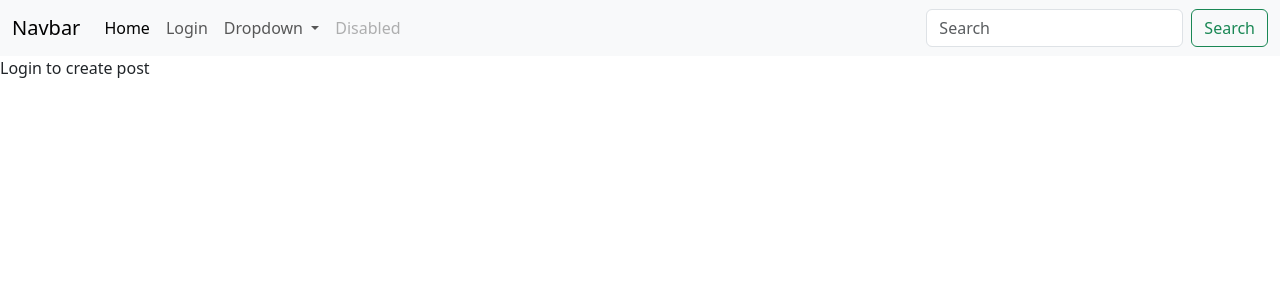
After one commit to songlei1979/simple_blog_24s2, a Django app: page /post_create_2/ in a window 1280 px wide. The commit adds this page. Shown: the top 300 px of the page. Run offline with Django 5.2, Linux system fonts and the light colour scheme.

Commit message:
auth and function based view

```diff
--- a/blog/models.py
+++ b/blog/models.py
@@ -1,3 +1,4 @@
+from django.contrib.auth.models import User
 from django.db import models
 
 # Create your models here.
@@ -13,6 +14,7 @@ class Post(models.Model):
     category = models.ForeignKey(Category, on_delete=models.CASCADE)
     created_at = models.DateTimeField(auto_now_add=True)
     updated_at = models.DateTimeField(auto_now=True)
+    author = models.ForeignKey(User, on_delete=models.CASCADE)
 
     def __str__(self):
         return self.title
--- a/blog/urls.py
+++ b/blog/urls.py
@@ -1,6 +1,6 @@
 from django.urls import path
 
-from blog.views import HomeView, PostDetailView, PostCreateView, PostUpdateView, PostDeleteView
+from blog.views import HomeView, PostDetailView, PostCreateView, PostUpdateView, PostDeleteView, create_post
 
 urlpatterns = [
     path('', HomeView.as_view(), name='home'),
@@ -16,4 +16,5 @@ urlpatterns = [
     path('post_delete/<int:pk>/',
          PostDeleteView.as_view(),
          name='post_delete'),
+    path('post_create_2/', create_post, name='post_create_function'),
 ]
--- a/blog/views.py
+++ b/blog/views.py
@@ -1,8 +1,10 @@
+from django.contrib.auth.models import User
 from django.shortcuts import render
 from django.urls import reverse_lazy
 from django.views.generic import ListView, DetailView, CreateView, UpdateView, DeleteView
 
-from blog.models import Post
+from blog.forms import CreateForm
+from blog.models import Post, Category
 
 
 # Create your views here.
@@ -11,22 +13,26 @@ class HomeView(ListView):
     template_name = 'home.html'
     ordering = ['-created_at']
 
+
 class PostDetailView(DetailView):
     model = Post
     template_name = 'post_detail.html'
 
+
 class PostCreateView(CreateView):
     model = Post
-    fields = ['title', 'content', 'category']
+    form_class = CreateForm
     template_name = 'post_create.html'
+
 
 class PostUpdateView(UpdateView):
     model = Post
-    fields = ['title', 'content', 'category']
+    form_class = CreateForm
     template_name = 'post_update.html'
 
     def get_success_url(self):
         return f'/post_detail/{self.object.id}/'
+
 
 class PostDeleteView(DeleteView):
     model = Post
@@ -34,3 +40,19 @@ class PostDeleteView(DeleteView):
 
     def get_success_url(self):
         return reverse_lazy('home')
+
+
+def create_post(request):
+    if request.method == 'GET':
+        categories = Category.objects.all()
+        return render(request, 'post_create_function.html',
+                      {'categories': categories})
+    title = request.POST.get('title')
+    content = request.POST.get('content')
+    category_id = request.POST.get('category_id')
+    category = Category.objects.get(id=category_id)
+    author_id = request.POST.get('author_id')
+    author = User.objects.get(id=author_id)
+    Post.objects.create(title=title, content=content, category=category,
+                        author=author)
+    return render(request, 'post_create_function.html')
--- a/simple_blog_24s2/settings.py
+++ b/simple_blog_24s2/settings.py
@@ -123,3 +123,6 @@ STATIC_URL = 'static/'
 # https://docs.djangoproject.com/en/5.1/ref/settings/#default-auto-field
 
 DEFAULT_AUTO_FIELD = 'django.db.models.BigAutoField'
+
+LOGIN_REDIRECT_URL = '/'
+LOGOUT_REDIRECT_URL = '/'
--- a/simple_blog_24s2/urls.py
+++ b/simple_blog_24s2/urls.py
@@ -20,4 +20,5 @@ from django.urls import path, include
 urlpatterns = [
     path('admin/', admin.site.urls),
     path('', include('blog.urls')),
+    path("accounts/", include("django.contrib.auth.urls")),
 ]
--- a/templates/base.html
+++ b/templates/base.html
@@ -1,8 +1,11 @@
 <!DOCTYPE html>
 <html lang="en">
 <head>
-    <link href="https://cdn.jsdelivr.net/npm/bootstrap@5.3.3/dist/css/bootstrap.min.css" rel="stylesheet" integrity="sha384-QWTKZyjpPEjISv5WaRU9OFeRpok6YctnYmDr5pNlyT2bRjXh0JMhjY6hW+ALEwIH" crossorigin="anonymous">
-    <script src="https://cdn.jsdelivr.net/npm/bootstrap@5.3.3/dist/js/bootstrap.bundle.min.js" integrity="sha384-YvpcrYf0tY3lHB60NNkmXc5s9fDVZLESaAA55NDzOxhy9GkcIdslK1eN7N6jIeHz" crossorigin="anonymous"></script>
+    <link href="https://cdn.jsdelivr.net/npm/bootstrap@5.3.3/dist/css/bootstrap.min.css" rel="stylesheet"
+          integrity="sha384-QWTKZyjpPEjISv5WaRU9OFeRpok6YctnYmDr5pNlyT2bRjXh0JMhjY6hW+ALEwIH" crossorigin="anonymous">
+    <script src="https://cdn.jsdelivr.net/npm/bootstrap@5.3.3/dist/js/bootstrap.bundle.min.js"
+            integrity="sha384-YvpcrYf0tY3lHB60NNkmXc5s9fDVZLESaAA55NDzOxhy9GkcIdslK1eN7N6jIeHz"
+            crossorigin="anonymous"></script>
     <meta charset="UTF-8">
     <title>
         {% block title %}
@@ -13,7 +16,8 @@
 <nav class="navbar navbar-expand-lg bg-body-tertiary">
     <div class="container-fluid">
         <a class="navbar-brand" href="#">Navbar</a>
-    <button class="navbar-toggler" type="button" data-bs-toggle="collapse" data-bs-target="#navbarSupportedContent" aria-controls="navbarSupportedContent" aria-expanded="false" aria-label="Toggle navigation">
+        <button class="navbar-toggler" type="button" data-bs-toggle="collapse" data-bs-target="#navbarSupportedContent"
+                aria-controls="navbarSupportedContent" aria-expanded="false" aria-label="Toggle navigation">
             <span class="navbar-toggler-icon"></span>
         </button>
         <div class="collapse navbar-collapse" id="navbarSupportedContent">
@@ -22,16 +26,26 @@
                     <a class="nav-link active" aria-current="page" href="#">Home</a>
                 </li>
                 <li class="nav-item">
-          <a class="nav-link" href="#">Link</a>
+                    {% if user.is_authenticated %}
+                        <form method="post" action="{% url 'logout' %}">
+                            {% csrf_token %}
+                            <button type="submit">logout</button>
+                        </form>
+                    {% else %}
+                        <a class="nav-link" href="{% url 'login' %}">Login</a>
+                    {% endif %}
                 </li>
                 <li class="nav-item dropdown">
-          <a class="nav-link dropdown-toggle" href="#" role="button" data-bs-toggle="dropdown" aria-expanded="false">
+                    <a class="nav-link dropdown-toggle" href="#" role="button" data-bs-toggle="dropdown"
+                       aria-expanded="false">
                         Dropdown
                     </a>
                     <ul class="dropdown-menu">
                         <li><a class="dropdown-item" href="#">Action</a></li>
                         <li><a class="dropdown-item" href="#">Another action</a></li>
-            <li><hr class="dropdown-divider"></li>
+                        <li>
+                            <hr class="dropdown-divider">
+                        </li>
                         <li><a class="dropdown-item" href="#">Something else here</a></li>
                     </ul>
                 </li>
--- /dev/null
+++ b/templates/post_create_function.html
@@ -0,0 +1,28 @@
+{% extends 'base.html' %}
+{% block title %}
+    Create Post
+{% endblock %}
+
+{% block content %}
+    {% if user.is_authenticated %}
+        <h1>Create Post</h1>
+        <form method="post">
+            {% csrf_token %}
+            <p>Title: <input name="title" type="text" class="form-control"/> </p>
+            <p>Content: <textarea name="content" class="form-control"></textarea></p>
+            <p>Category: <select name="category_id"  class="form-control">
+                {% for category in categories %}
+                    <option value="{{ category.id }}">{{ category.name }}</option>
+                {% endfor %}
+            </select>
+        </p>
+            <p><input name="author_id" type="hidden" value="{{ user.id }}" ></p>
+            <button type="submit" class="btn btn-primary">
+                Create
+            </button>
+        </form>
+
+    {% else %}
+        Login to create post
+    {% endif %}
+{% endblock %}
```
Also changed, not shown: blog/forms.py (added, +15 -0 lines), templates/home.html (+7 -1 lines), templates/post_create.html (+11 -0 lines), templates/registration/login.html (added, +14 -0 lines), blog/migrations/0002_post_author.py (added), db.sqlite3. Lines whose indentation alone changed are shown as unchanged.
